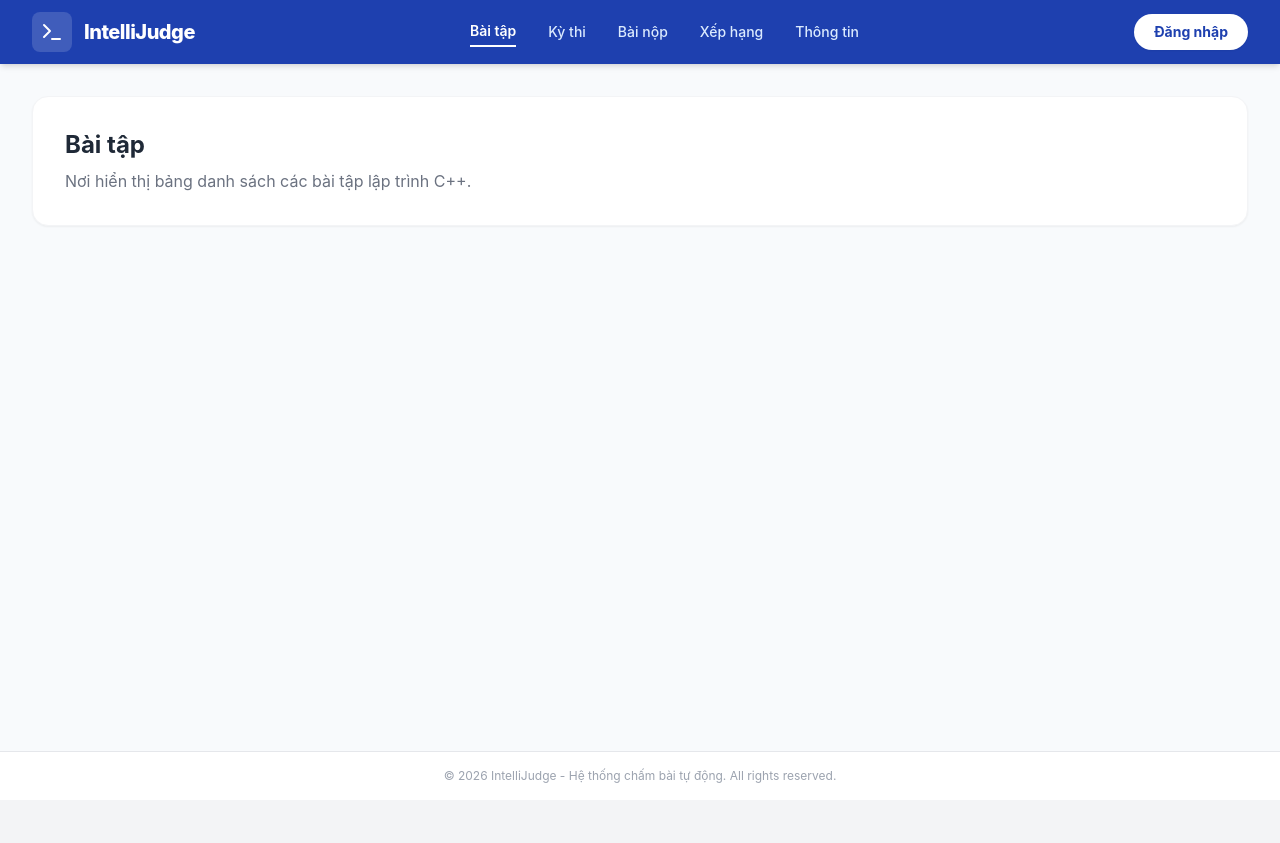
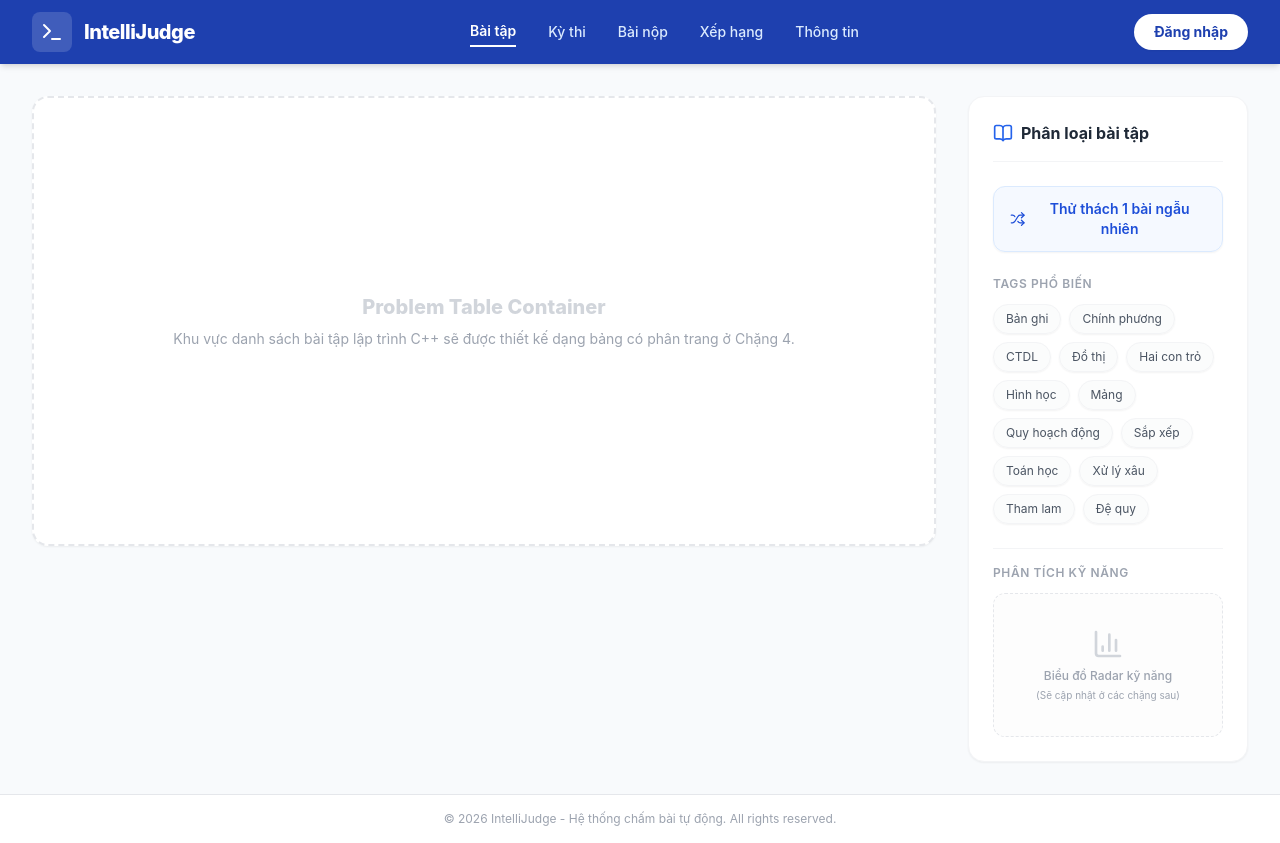
Before and after one commit to lvquyen15506/IntelliJudge, a React (Vite) app in the folder frontend/: page / in a window 1280 px wide. Before the commit the page ends 800 px from the top, so only its background shows below. Built offline with nearby package versions, Linux system fonts and the light colour scheme.

Commit message:
feat: Chặng 3 - HomePage structure and ProblemSidebar tags component

```diff
--- a/frontend/src/App.jsx
+++ b/frontend/src/App.jsx
@@ -1,5 +1,6 @@
 import { BrowserRouter, Routes, Route } from "react-router-dom";
 import MainLayout from "./layouts/MainLayout";
+import HomePage from "./pages/HomePage";
 
 function App() {
   return (
@@ -8,15 +9,7 @@ function App() {
         {/* MainLayout bọc toàn bộ các trang con */}
         <Route path="/" element={<MainLayout />}>
           {/* Trang chủ - Danh sách bài tập */}
-          <Route
-            index
-            element={
-              <div className="bg-white p-8 rounded-2xl border border-gray-100 shadow-sm">
-                <h2 className="text-2xl font-bold text-gray-800 mb-2">Bài tập</h2>
-                <p className="text-gray-500">Nơi hiển thị bảng danh sách các bài tập lập trình C++.</p>
-              </div>
-            }
-          />
+          <Route index element={<HomePage />} />
 
           {/* Trang Kỳ thi */}
           <Route
--- /dev/null
+++ b/frontend/src/components/ProblemSidebar.jsx
@@ -0,0 +1,67 @@
+import { BookOpen, Shuffle, BarChart3 } from "lucide-react";
+
+function ProblemSidebar() {
+  // Danh sách các thẻ phân loại giả lập giống trong ảnh thiết kế
+  const tags = [
+    "Bản ghi",
+    "Chính phương",
+    "CTDL",
+    "Đồ thị",
+    "Hai con trỏ",
+    "Hình học",
+    "Mảng",
+    "Quy hoạch động",
+    "Sắp xếp",
+    "Toán học",
+    "Xử lý xâu",
+    "Tham lam",
+    "Đệ quy"
+  ];
+
+  return (
+    <div className="bg-white rounded-2xl border border-gray-100 p-6 shadow-sm space-y-6">
+      {/* Tiêu đề Sidebar */}
+      <div className="flex items-center space-x-2 pb-4 border-b border-gray-100">
+        <BookOpen className="h-5 w-5 text-blue-600" />
+        <h3 className="font-bold text-gray-800 text-base">Phân loại bài tập</h3>
+      </div>
+
+      {/* Nút Hành động: Thử thách ngẫu nhiên */}
+      <button className="w-full flex items-center justify-center space-x-2 bg-blue-50/60 hover:bg-blue-50 text-blue-700 hover:text-blue-800 border border-blue-100 hover:border-blue-200 py-3 px-4 rounded-xl text-sm font-semibold transition-all duration-200 transform active:scale-[0.98] shadow-sm">
+        <Shuffle className="h-4 w-4" />
+        <span>Thử thách 1 bài ngẫu nhiên</span>
+      </button>
+
+      {/* Danh sách Tags */}
+      <div>
+        <h4 className="text-xs font-semibold text-gray-400 uppercase tracking-wider mb-3">
+          Tags phổ biến
+        </h4>
+        <div className="flex flex-wrap gap-2">
+          {tags.map((tag) => (
+            <span
+              key={tag}
+              className="text-xs px-3 py-1.5 bg-gray-50/60 hover:bg-white text-gray-600 hover:text-blue-600 rounded-full border border-gray-100 hover:border-blue-400 cursor-pointer transition-all duration-150 shadow-sm hover:shadow"
+            >
+              {tag}
+            </span>
+          ))}
+        </div>
+      </div>
+
+      {/* Khung Placeholder cho biểu đồ kỹ năng */}
+      <div className="pt-4 border-t border-gray-100">
+        <h4 className="text-xs font-semibold text-gray-400 uppercase tracking-wider mb-3">
+          Phân tích kỹ năng
+        </h4>
+        <div className="border border-dashed border-gray-200 bg-gray-50/40 rounded-xl p-6 flex flex-col items-center justify-center text-center h-36">
+          <BarChart3 className="h-8 w-8 text-gray-300 mb-2" />
+          <span className="text-xs font-medium text-gray-400">Biểu đồ Radar kỹ năng</span>
+          <span className="text-[10px] text-gray-400 mt-1">(Sẽ cập nhật ở các chặng sau)</span>
+        </div>
+      </div>
+    </div>
+  );
+}
+
+export default ProblemSidebar;
--- /dev/null
+++ b/frontend/src/pages/HomePage.jsx
@@ -0,0 +1,28 @@
+import ProblemSidebar from "../components/ProblemSidebar";
+
+function HomePage() {
+  return (
+    <div className="grid grid-cols-1 lg:grid-cols-4 gap-8">
+      {/* Cột trái rộng hơn: Chứa bảng danh sách bài tập (sẽ làm ở Chặng 4) */}
+      <div className="lg:col-span-3 flex flex-col space-y-6">
+        <div className="bg-white border border-gray-100 rounded-2xl p-6 shadow-sm flex flex-col justify-between items-center border-2 border-dashed border-gray-200 min-h-[450px] text-center text-gray-400">
+          <div className="my-auto space-y-2">
+            <p className="font-extrabold text-xl text-gray-300">
+              Problem Table Container
+            </p>
+            <p className="text-sm text-gray-400">
+              Khu vực danh sách bài tập lập trình C++ sẽ được thiết kế dạng bảng có phân trang ở Chặng 4.
+            </p>
+          </div>
+        </div>
+      </div>
+
+      {/* Cột phải hẹp hơn: Chứa thanh bên phân loại Tags */}
+      <div className="lg:col-span-1">
+        <ProblemSidebar />
+      </div>
+    </div>
+  );
+}
+
+export default HomePage;
```
